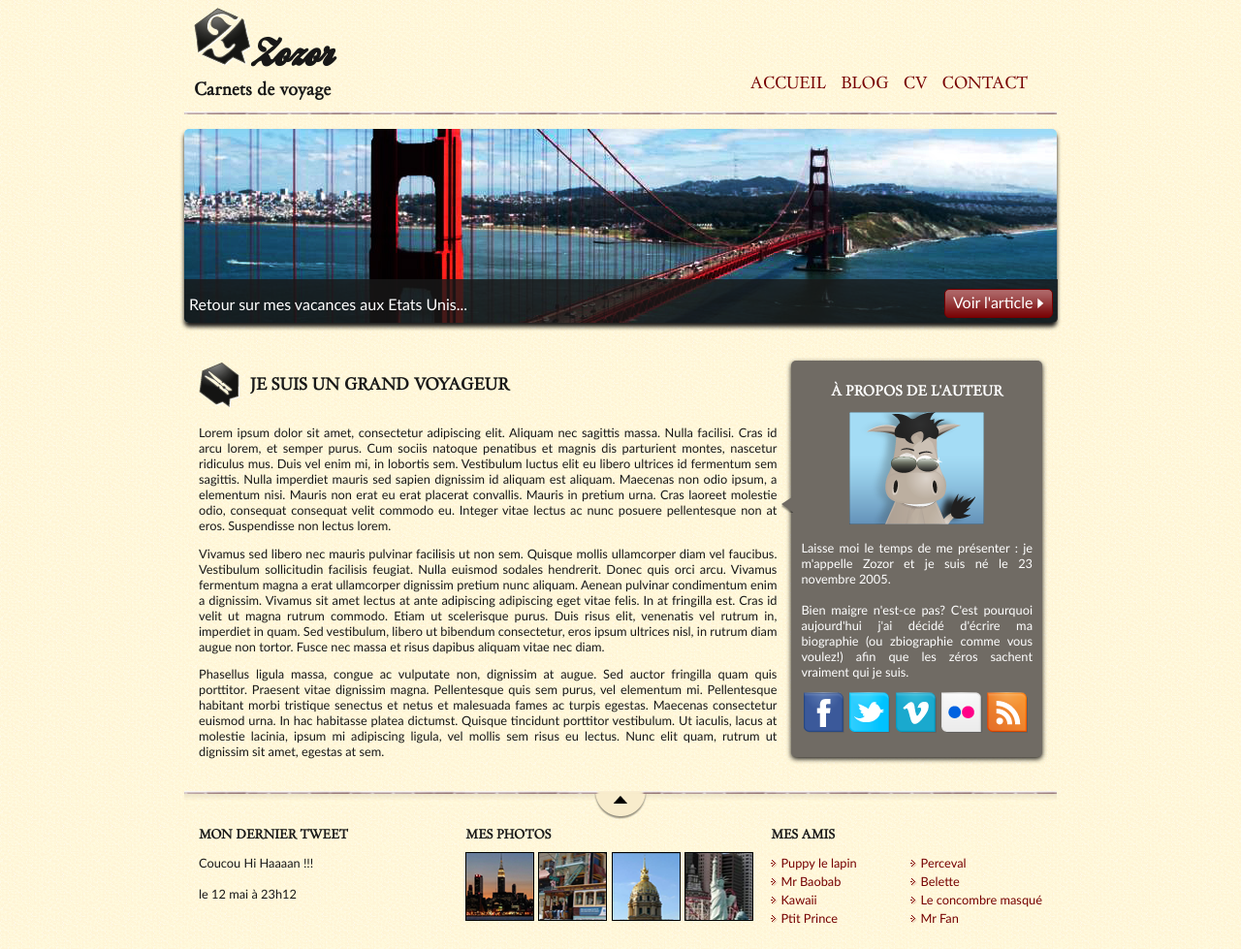
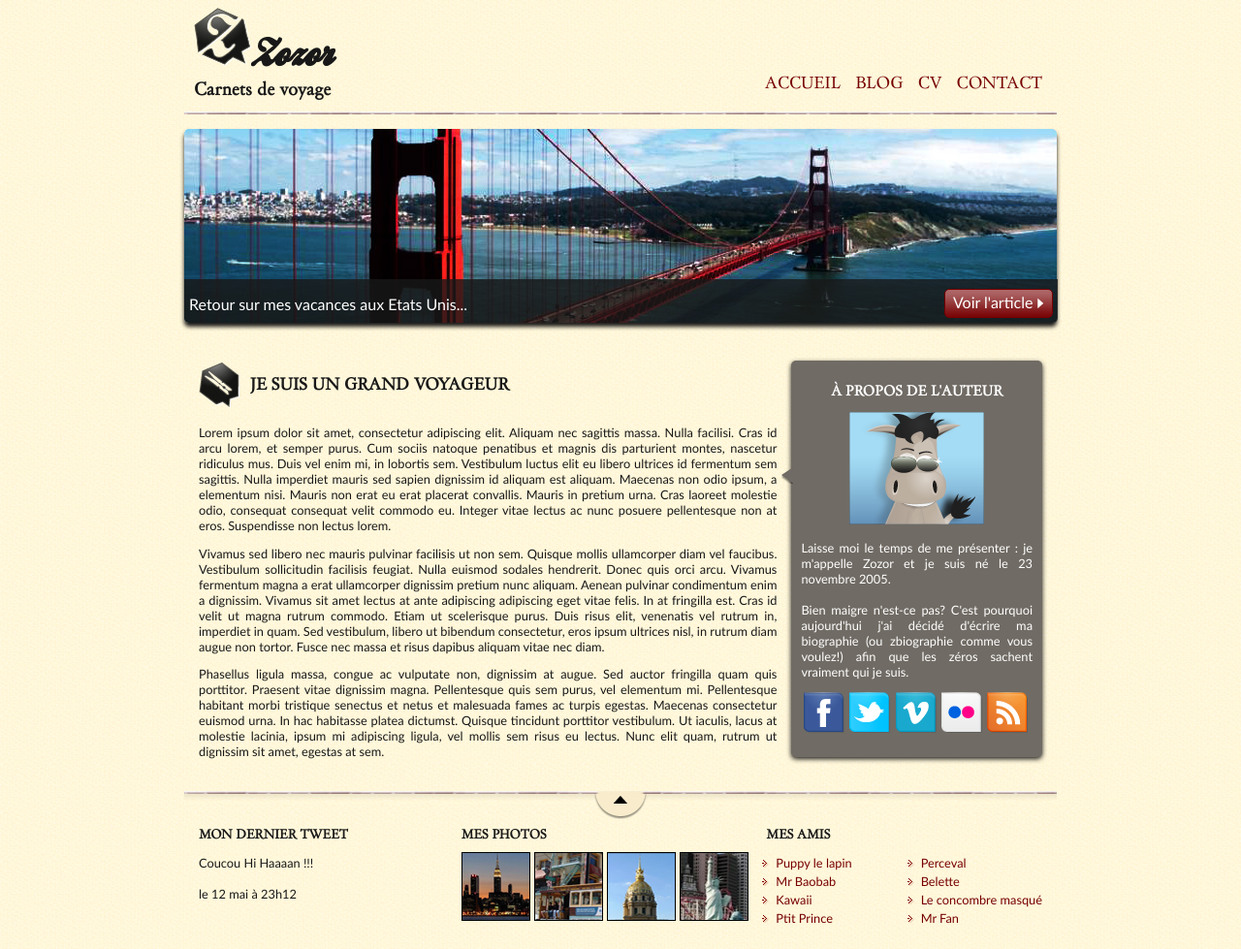
Before and after one commit to Dav-Yuko/zozorblog, a plain HTML site: page index.html in a window 1280 px wide. Shown: the whole page at 97% size. Drawn offline with Linux system fonts and the light colour scheme.

Commit message:
Remplacement des puces par image dans CSS

```diff
--- a/index.html
+++ b/index.html
@@ -99,20 +99,19 @@
                     <div id="listamis">
                         <div class="list1">
                             <ul>
-                                <li><img src=images\ico_liensexterne.png alt="lien" /><a href="#"> Puppy le lapin</a>
+                                <li><a href="#">Puppy le lapin</a>
                                 </li>
-                                <li><img src=images\ico_liensexterne.png alt="lien" /><a href="#"> Mr Baobab</a></li>
-                                <li><img src=images\ico_liensexterne.png alt="lien" /><a href="#"> Kawaii</a></li>
-                                <li><img src=images\ico_liensexterne.png alt="lien" /><a href="#"> Ptit Prince</a></li>
+                                <li><a href="#">Mr Baobab</a></li>
+                                <li><a href="#">Kawaii</a></li>
+                                <li><a href="#">Ptit Prince</a></li>
                             </ul>
                         </div>
                         <div class=list2>
                             <ul>
-                                <li><img src=images\ico_liensexterne.png alt="lien" /><a href="#"> Perceval</a></li>
-                                <li><img src=images\ico_liensexterne.png alt="lien" /><a href="#"> Belette</a></li>
-                                <li><img src=images\ico_liensexterne.png alt="lien" /><a href="#"> Le concombre
-                                        masqué</a></li>
-                                <li><img src=images\ico_liensexterne.png alt="lien" /><a href="#"> Mr Fan</a></li>
+                                <li><a href="#">Perceval</a></li>
+                                <li><a href="#">Belette</a></li>
+                                <li><a href="#">Le concombre masqué</a></li>
+                                <li><a href="#">Mr Fan</a></li>
                             </ul>
                         </div>
                     </div>
--- a/styles.css
+++ b/styles.css
@@ -125,7 +125,7 @@ section {
 #bulle {
   position: absolute;
   vertical-align: middle;
-  margin-top: 130px;
+  margin-top: 100px;
   margin-left: -20px;
 }
 article {
@@ -185,6 +185,7 @@ footer p {
 }
 .photos {
   width: 310px;
+  margin-right: 15px;
 }
 .amis {
   width: 310px;
@@ -197,21 +198,20 @@ footer p {
   display: flex;
   justify-content: space-between;
 }
-ul {
-  list-style-type: none;
+#listamis ul {
   margin-left: 5px;
   padding-left: 5px;
   margin-top: 0px;
+  padding-top: 0px;
   margin-right: 15px;
+  list-style-image: url('images/ico_liensexterne.png');
 }
 ul a {
   text-decoration: none;
   color: #760001;
   font-size: 0.8em;
+  list-style-type: none;
 }
 .photos img {
   border: 1px solid black;
 }
-.titreamis {
-  padding-left: 10px;
-}
```
